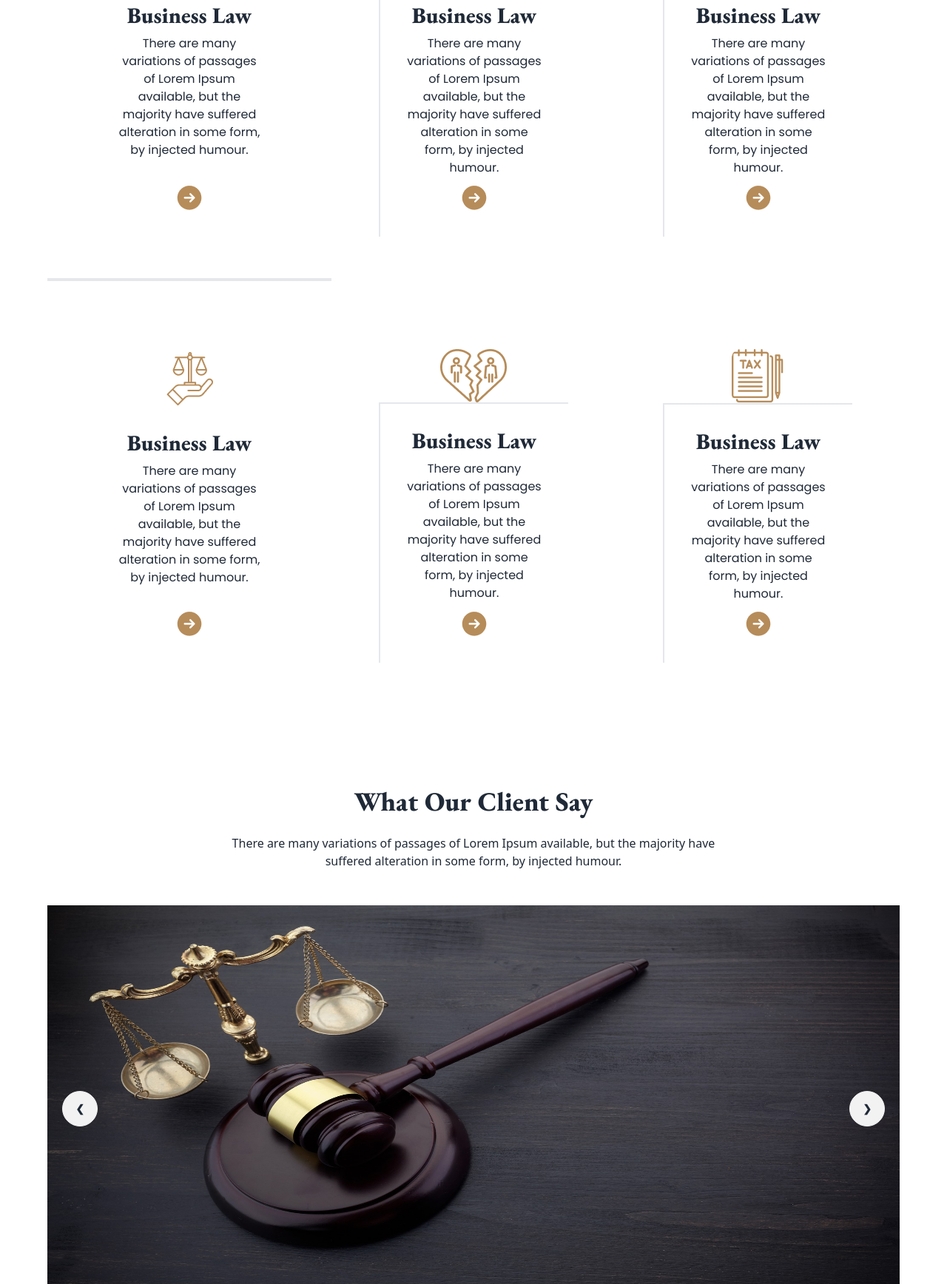
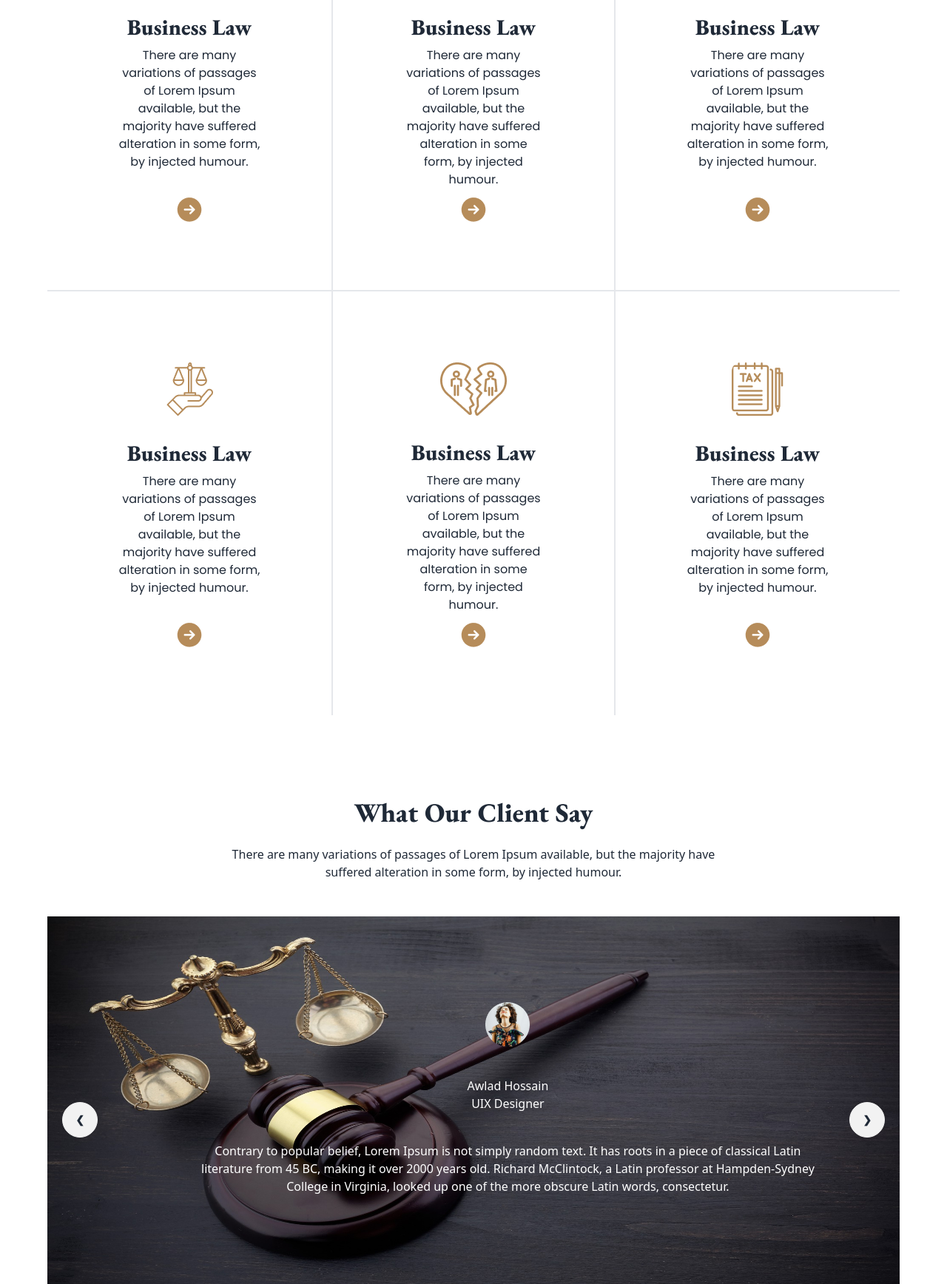
Before and after one commit to MohsenAlMahmud/mm-legal-solution, a plain HTML site: page index.html in a window 1280 px wide. Shown: the part 1064-2800 px from the top of the page at 74% size. Drawn offline with nearby package versions, Linux system fonts and the light colour scheme.

Commit message:
complete full page, some text font and size problems ignored by me

```diff
--- a/index.html
+++ b/index.html
@@ -104,7 +104,7 @@
                 <h1 class="text-4xl font-extrabold font-gramond text-center mt-28">The Legal Practice Area</h1>
                 <p class="text-center mt-6">There are many variations of passages of Lorem Ipsum available, but the majority have <br> suffered alteration in some form, by injected humour.</p>
             </div>
-            <div class="grid grid-cols-1 md:grid-cols-2 lg:grid-cols-3 mt-6">
+            <div class="grid grid-cols-1 md:grid-cols-2 lg:grid-cols-3 mt-10">
                 <!-- Card-1 -->
                 <div class="card px-16 py-14 ">
                     <figure class="px-10 pt-10">
@@ -119,7 +119,7 @@
                     </div>
                   </div>
                 <!-- Card-2 -->
-                <div class="card px-16 py-14 divide-x-2">
+                <div class="card px-16 py-14 border-l-2 border-r-2 rounded-none">
                     <figure class="px-10 pt-10">
                       <img src="./images/criminal.png" alt="Shoes" class="rounded-xl" />
                     </figure>
@@ -132,7 +132,7 @@
                     </div>
                   </div>
                 <!-- Card-3 -->
-                <div class="card px-16 py-14 divide-x-2">
+                <div class="card px-16 py-14">
                     <figure class="px-10 pt-10">
                       <img src="./images/child.png" alt="Shoes" class="rounded-xl" />
                     </figure>
@@ -145,7 +145,7 @@
                     </div>
                   </div>
                 <!-- Card-4 -->
-                <div class="card px-16 py-14 border-t-4 rounded-none">
+                <div class="card px-16 py-14 border-t-2 rounded-none">
                     <figure class="px-10 pt-10">
                       <img src="./images/education.png" alt="Shoes" class="rounded-xl" />
                     </figure>
@@ -158,7 +158,7 @@
                     </div>
                   </div>
                 <!-- Card-5 -->
-                <div class="card px-16 py-14 divide-x-2 divide-y-2">
+                <div class="card px-16 py-14 border-t-2 border-l-2 border-r-2 rounded-none">
                     <figure class="px-10 pt-10">
                       <img src="./images/divorce.png" alt="Shoes" class="rounded-xl" />
                     </figure>
@@ -171,7 +171,7 @@
                     </div>
                   </div>
                 <!-- Card-6 -->
-                <div class="card px-16 py-14 divide-x-2 divide-y-2">
+                <div class="card px-16 py-14 border-t-2 rounded-none">
                     <figure class="px-10 pt-10">
                       <img src="./images/tax.png" alt="Shoes" class="rounded-xl" />
                     </figure>
@@ -193,7 +193,7 @@
                 <p class="text-center mt-6">There are many variations of passages of Lorem Ipsum available, but the majority have <br> suffered alteration in some form, by injected humour.</p>
             </div>
 
-            <div class="mt-12">
+            <div class="mt-12 relative z-0">
                 <div class="carousel w-full h-[550px]">
                     <div id="slide1" class="carousel-item relative w-full">
                       <img src="./images/slider-1.jpg" class="w-full" />
@@ -218,6 +218,12 @@
                     </div>
 
                   </div>
+            </div>
+            <div class="max-w-6xl m-auto text-center absolute -mt-[480px]  lg:ml-52 z-10">
+              <div class="flex justify-center mt-10"><img src="./images/client.png" alt=""></div>
+              <h3 class="mt-10 text-white">Awlad Hossain</h3>
+              <p class="text-white">UIX Designer</p>
+              <p class="mt-10 text-white">Contrary to popular belief, Lorem Ipsum is not simply random text. It has roots in a piece of classical Latin <br> literature from 45 BC, making it over 2000 years old. Richard McClintock, a Latin professor at Hampden-Sydney <br> College in Virginia, looked up one of the more obscure Latin words, consectetur.</p>
             </div>
 
         </section>
@@ -270,7 +276,7 @@
           <!-- Contact Section -->
           <div>
             <div>
-              <h1 class="text-4xl font-extrabold font-gramond text-center mt-28">Contact With Us</h1>
+              <h1 class="text-4xl font-extrabold font-gramond text-center mt-60 lg:mt-20">Contact With Us</h1>
               <p class="text-center mt-6 mb-16">There are many variations of passages of Lorem Ipsum available, but the majority have <br> suffered alteration in some form, by injected humour.</p>
             </div>
 
@@ -401,7 +407,6 @@
         </div>
       </section>
     </footer>
-    btn bg-[#B68C5A] text-white rounded-lg border-0 mt-5
 
 </body>
 
```
Also changed, not shown: images/client.png (added).
